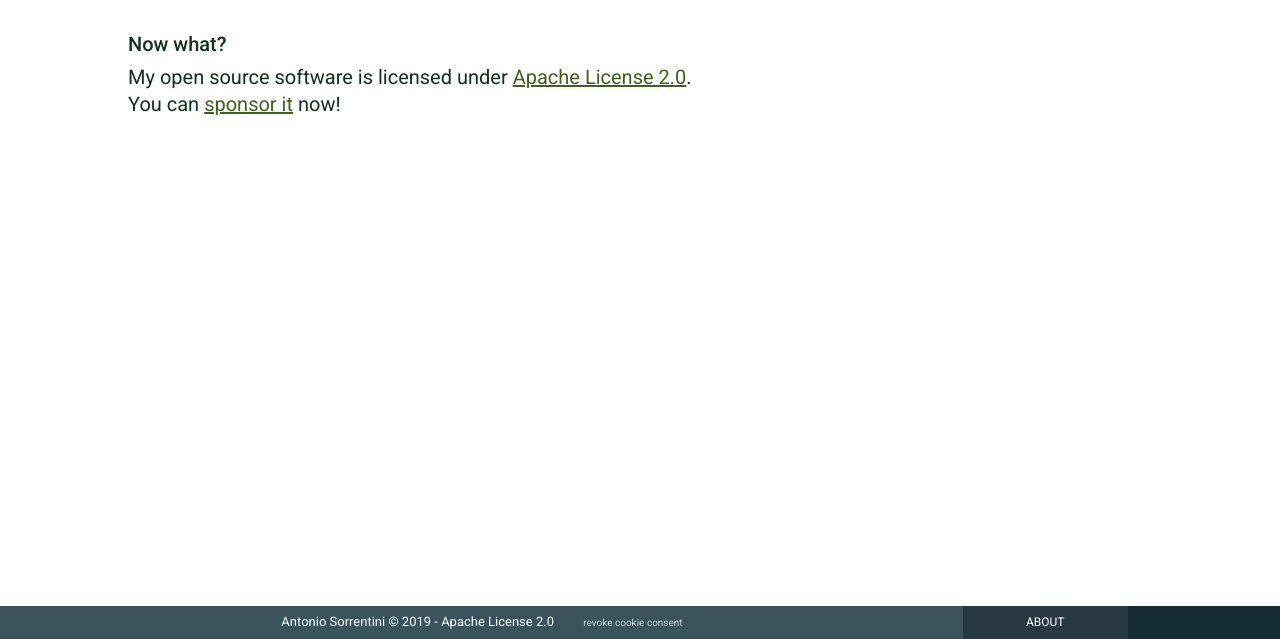
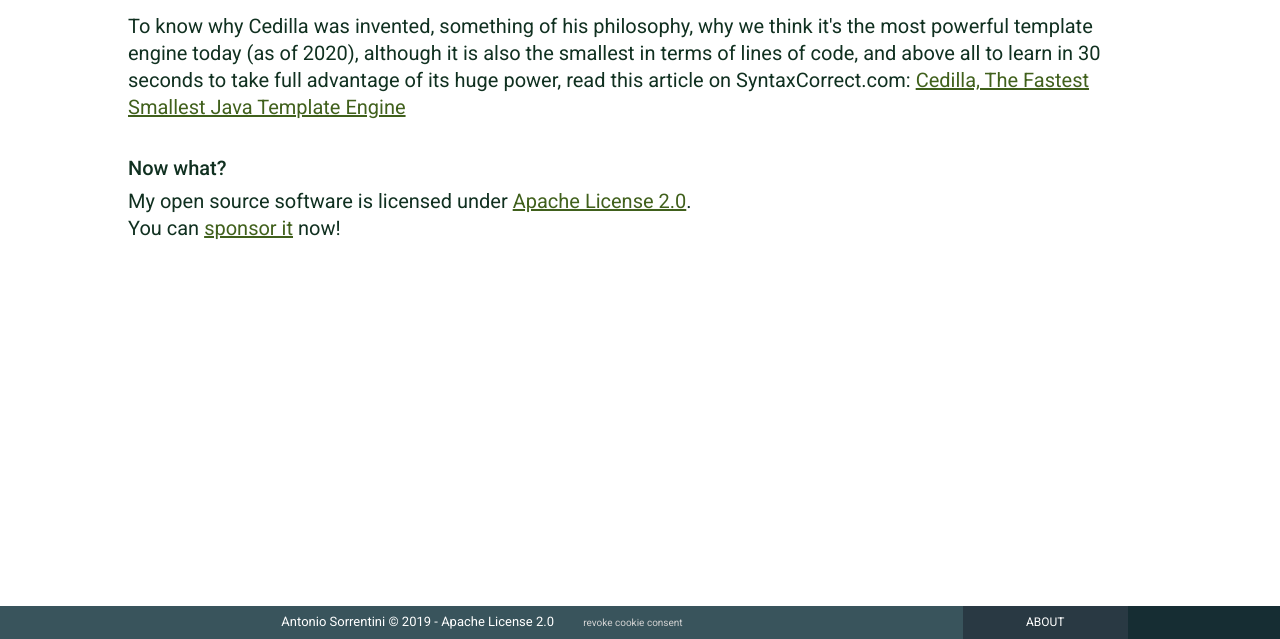
Before and after one commit to ansorre/ansorre.github.io, a plain HTML site: page cedilla/index.html in a window 1280 px wide. Shown: the part 161-800 px from the top of the page. Drawn offline with Linux system fonts and the light colour scheme.

Commit message:
Update index.html

```diff
--- a/cedilla/index.html
+++ b/cedilla/index.html
@@ -107,6 +107,7 @@
 <h1 id="cedilla">Cedilla</h1>
 <p>Clone <a href="https://github.com/ansorre/Cedilla">Cedilla github repository</a>,
 the <a href="https://github.com/ansorre/Cedilla/blob/master/README.md">README.md</a> explains it all.</p>
+<p>To know why Cedilla was invented, something of his philosophy, why we think it's the most powerful template engine today (as of 2020), although it is also the smallest in terms of lines of code, and above all to learn in 30 seconds to take full advantage of its huge power, read this article on SyntaxCorrect.com: <a href="https://syntaxcorrect.com/cedilla-the-fastest-smallest-java-template-engine">Cedilla, The Fastest Smallest Java Template Engine</a></p>
 <h3 id="now-what">Now what?</h3>
 <p>My open source software is licensed under <a href="https://www.apache.org/licenses/LICENSE-2.0" target="Apache-2.0">Apache License 2.0</a>.<br />
 You can <a href="https://ansorre.github.io/sponsor/">sponsor it</a> now!</p>
```
